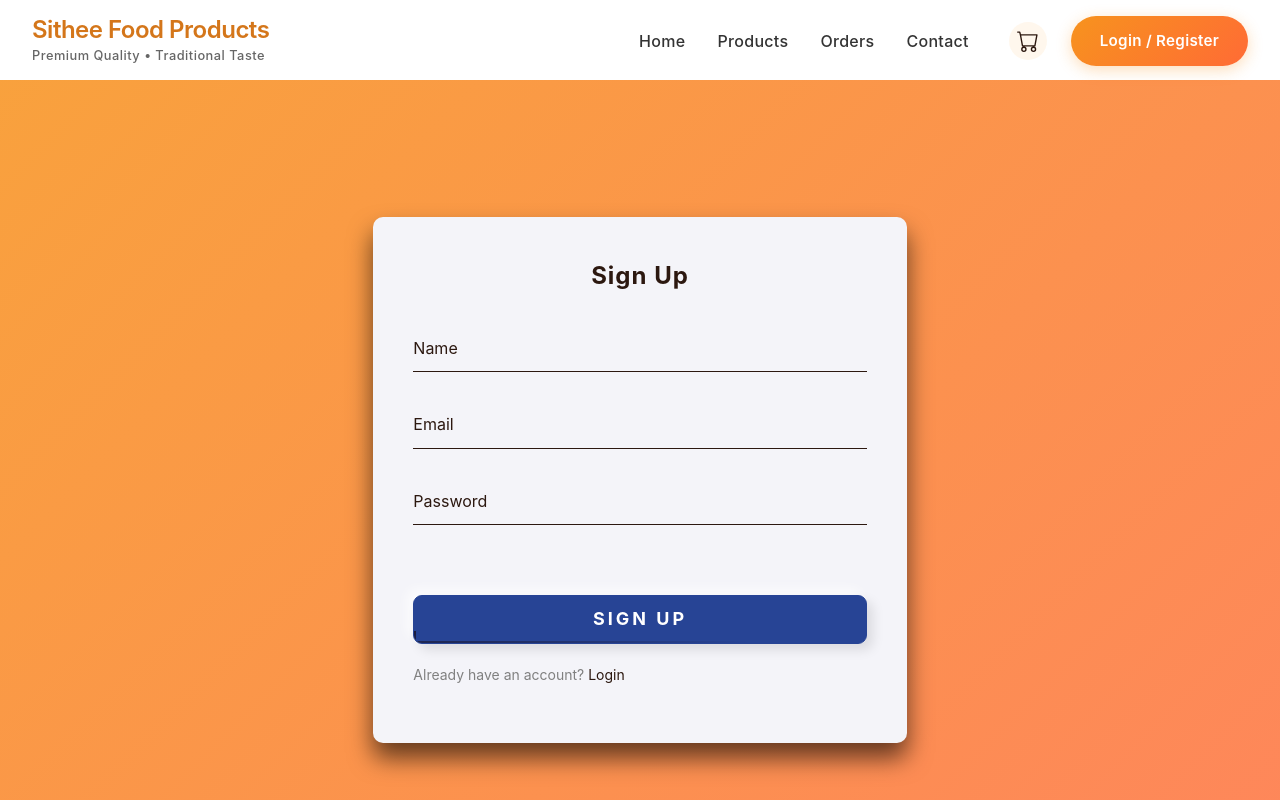
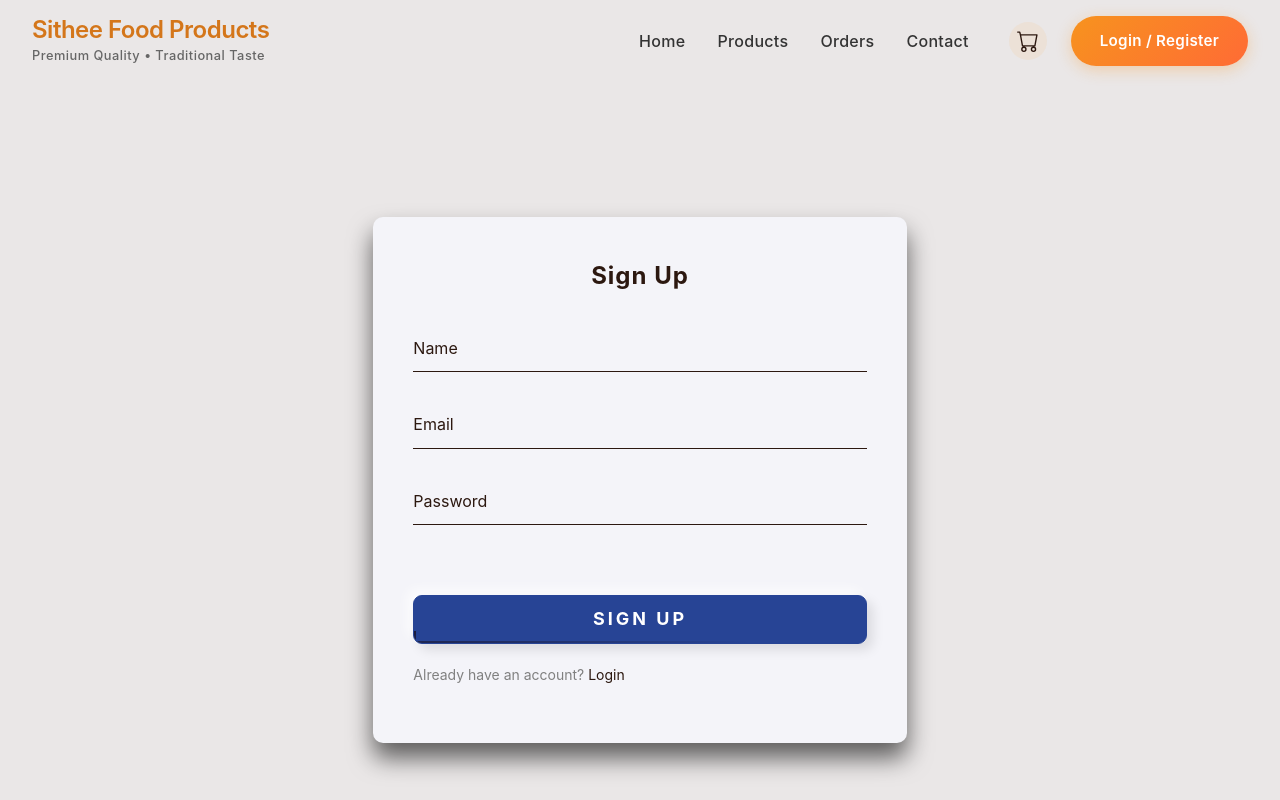
Before and after one commit to Sujeeth-P/Sithee_food_products_cons_client, a React (Vite) app: page /signup in a window 1280 px wide. Shown: the top 800 px of the page. Built offline with nearby package versions, Linux system fonts and the light colour scheme; no server answers.

Commit message:
Design changes in login page

```diff
--- a/src/components/css/Header.css
+++ b/src/components/css/Header.css
@@ -1,16 +1,15 @@
 /* Modern Header Styles */
 .modern-header {
-  /* background: linear-gradient(135deg, #f7931e 0%, #ff6b35 50%, #f7931e 100%); */
-  /* backdrop-filter: blur(10px); */
+  background-color: rgb(234, 231, 231);
+  backdrop-filter: blur(10px);
   /* border-bottom: 1px solid rgba(0, 0, 0, 0.08); */
   position: fixed;
   top: 0;
   width: 100%;
-   z-index: 2;
+   z-index: 10;
   /* box-shadow: 0 2px 20px rgba(0, 0, 0, 0.06); */
   transition: all 0.3s ease;
 }
-
 .modern-header .container {
   max-width: 1400px;
   margin: 0 auto;
--- a/src/components/pages/Login.jsx
+++ b/src/components/pages/Login.jsx
@@ -332,7 +332,8 @@ const StyledWrapper = styled.div`
     position: relative;
     width: 100%;
     height: 100vh;
-    background: linear-gradient(135deg, rgba(248, 151, 40, 0.9), rgba(254, 113, 62, 0.85));
+    // background: linear-gradient(135deg, rgba(248, 151, 40, 0.9), rgba(254, 113, 62, 0.85));
+  background-color: rgb(234, 231, 231);
     display: flex;
     justify-content: center;
     align-items: center;
--- a/src/components/pages/Signup.jsx
+++ b/src/components/pages/Signup.jsx
@@ -361,7 +361,8 @@ const StyledWrapper = styled.div`
     position: relative;
     width: 100%;
     height: 100vh;
-    background: linear-gradient(135deg, rgba(248, 151, 40, 0.9), rgba(254, 113, 62, 0.85));
+    // background: linear-gradient(135deg, rgba(248, 151, 40, 0.9), rgba(254, 113, 62, 0.85));
+    background-color: rgb(234, 231, 231);
     display: flex;
     justify-content: center;
     align-items: center;
@@ -396,6 +397,7 @@ const StyledWrapper = styled.div`
 
   .login-box .user-box {
     position: relative;
+
   }
 
   .login-box .user-box input {
@@ -424,6 +426,7 @@ const StyledWrapper = styled.div`
     font-size: 12px;
     margin-top: -25px;
     margin-bottom: 15px;
+    height: 5px !important;
     display: block;
     animation: slideDown 0.3s ease-out;
   }
--- a/src/index.css
+++ b/src/index.css
@@ -47,6 +47,7 @@ a {
 /* Scrollbar styling */
 ::-webkit-scrollbar {
   width: 8px;
+  display: none;
 }
 
 ::-webkit-scrollbar-track {
```
